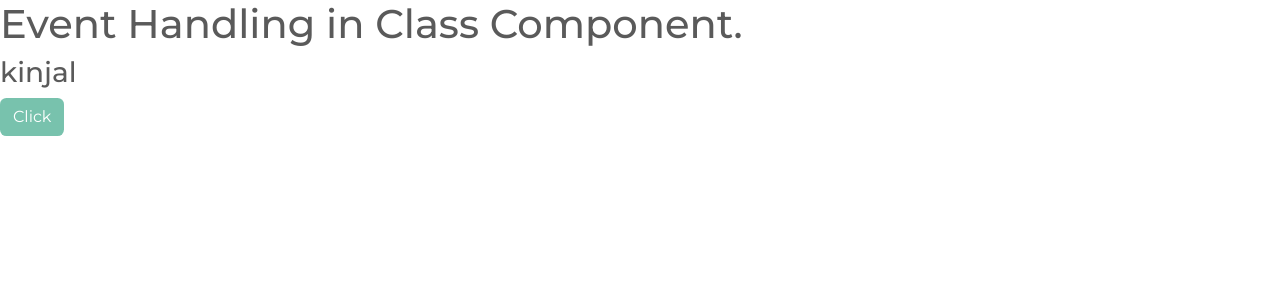
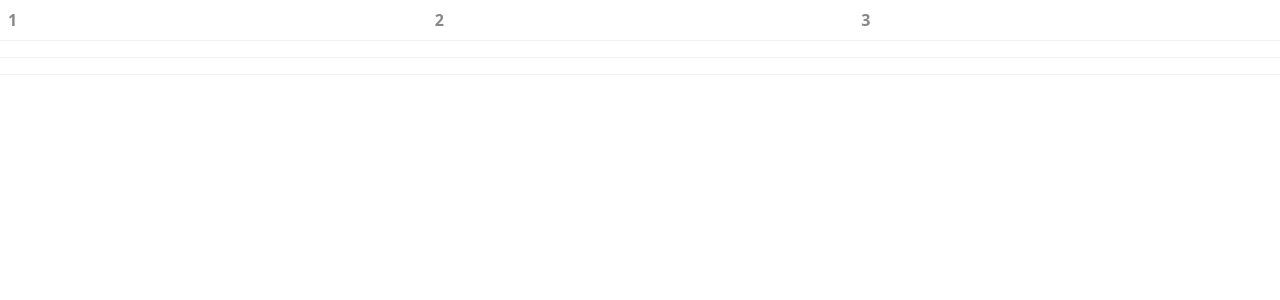
Before and after one commit to kesha2302/React-Folder, a React (Create React App) app: page /Feedback in a window 1280 px wide. Shown: the top 300 px of the page. Built offline with nearby package versions, Linux system fonts and the light colour scheme.

Commit message:
React Fragement

```diff
--- a/src/App.js
+++ b/src/App.js
@@ -15,6 +15,7 @@ import Login from './Components/Login';
 import Feedback from './Components/Feedback';
 import Clickevent from './Components/Clickevent';
 import ClickEvent2 from './Components/ClickEvent2';
+import Table from './Components/Table';
 
 function App() {
   return (
@@ -30,7 +31,8 @@ function App() {
       </Routes> */}
 
       {/* <Clickevent/> */}
-      <ClickEvent2/>
+      {/* <ClickEvent2/> */}
+      <Table/>
 
     </div>
   );
--- /dev/null
+++ b/src/Components/Column.js
@@ -0,0 +1,21 @@
+import React from "react";
+
+function Column() {
+  return (
+    <React.Fragment>
+
+      <tr>
+                <td scope="row"></td>
+                <td></td>
+                <td></td>
+            </tr>
+            <tr>
+                <td scope="row"></td>
+                <td></td>
+                <td></td>
+            </tr>
+    </React.Fragment>
+  )
+}
+
+export default Column
--- /dev/null
+++ b/src/Components/Table.js
@@ -0,0 +1,22 @@
+import Column from "./Column"
+
+function Table() {
+  return (
+    <>
+      <table class="table">
+        <thead>
+            <tr>
+                <th>1</th>
+                <th>2</th>
+                <th>3</th>
+            </tr>
+        </thead>
+        <tbody>
+            <Column/>
+        </tbody>
+      </table>
+    </>
+  )
+}
+
+export default Table
```
